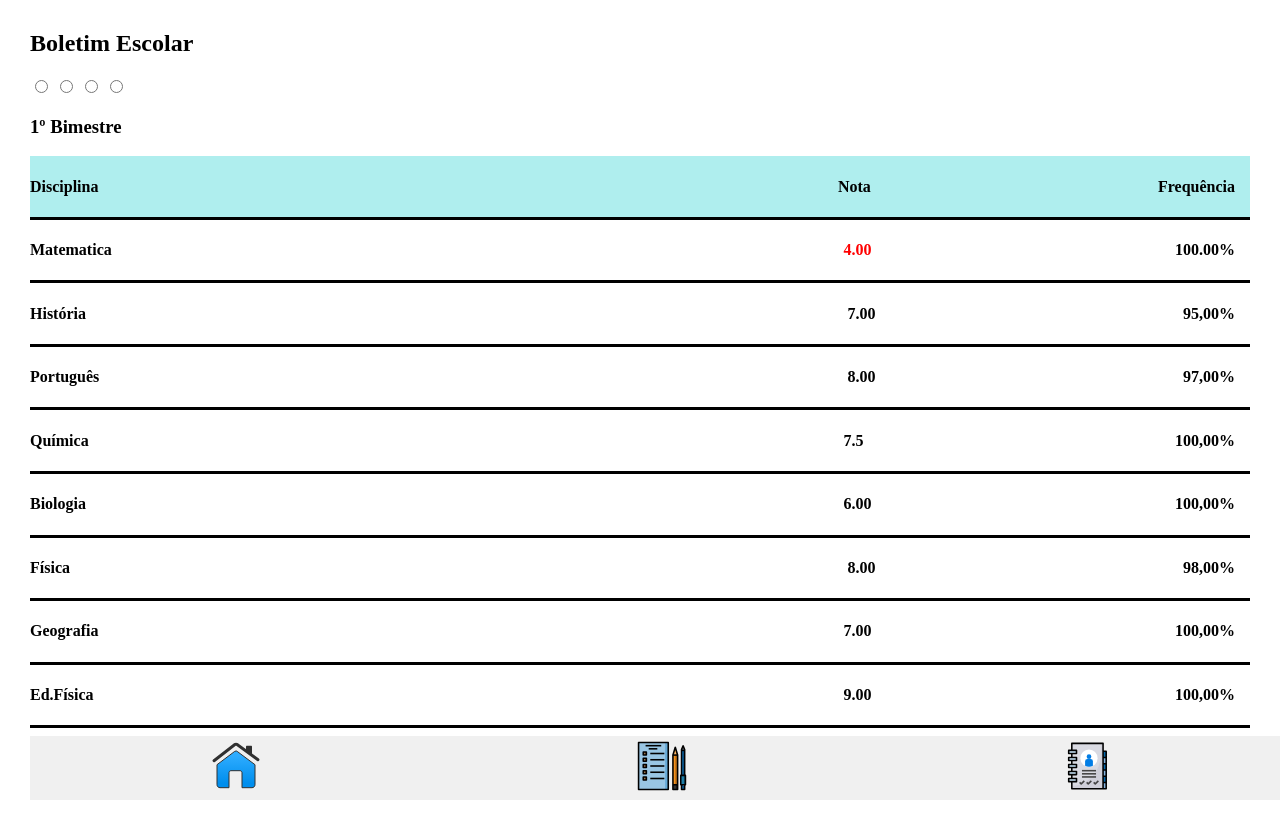
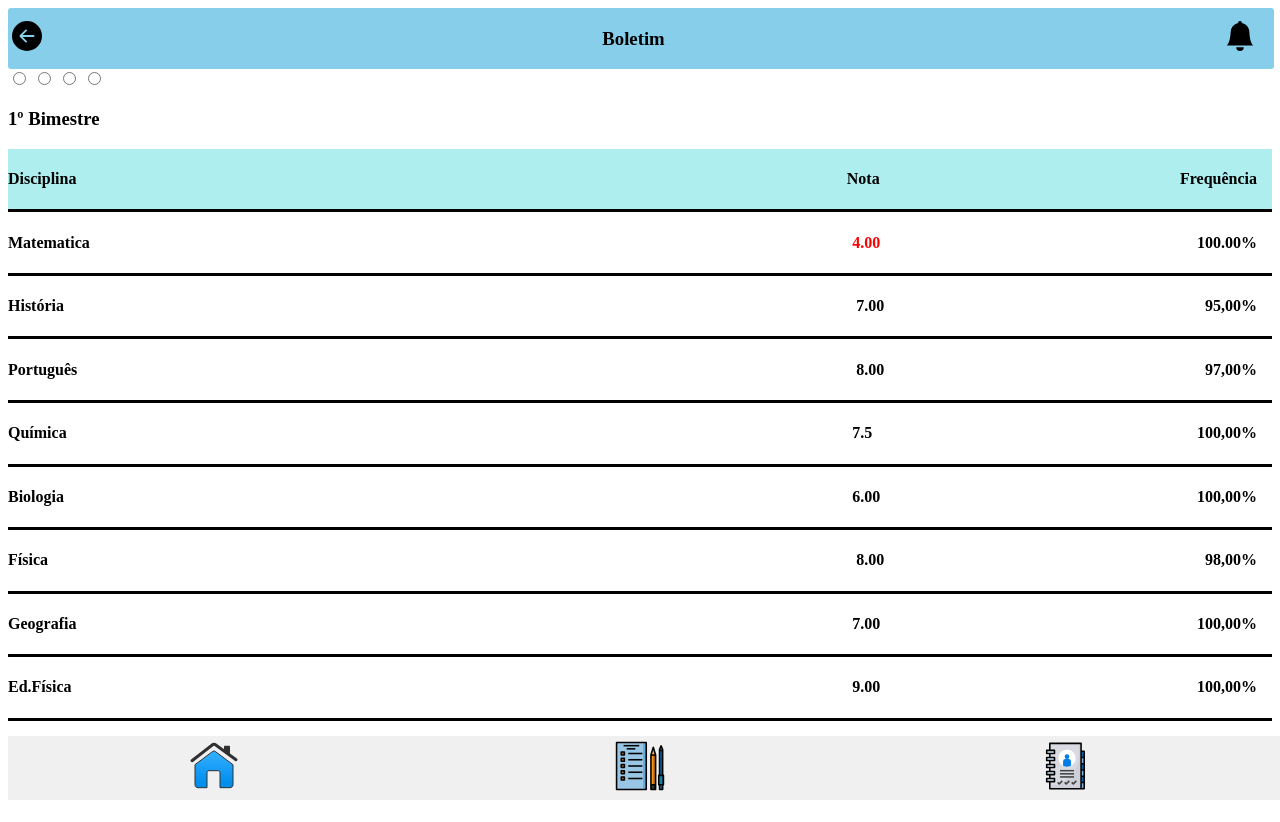
Before and after one commit to olucas8oliveira/Site-Appescola, a plain HTML site: page Boletim.html in a window 1280 px wide. After the commit the page ends 800 px from the top, so only its background shows below. Drawn offline with Linux system fonts and the light colour scheme.

Commit message:
inserção do menu na parte de cima

```diff
--- a/Boletim.html
+++ b/Boletim.html
@@ -10,7 +10,19 @@
 <body>
     <div class="cabecalho">
         <div class="Bem_vindo">
-            <h2>Boletim Escolar</h2>
+            <div class="menu_perfil">
+                <div class="icone-voltar">
+                    <a href="#"> <img src="imagens/icone-voltar.svg" alt="">
+                    </a>
+                </div>
+                <h3>Boletim</h3>
+                <div class="conteudo-menu_perfil">
+                    <a href="#"> <img src="imagens/icone-notificações.svg" alt="">
+                    </a>
+                </div>
+            </div>
+        </div>
+    </div>
              <div class="carossel">
                 <section class="slider">
                     <input name='slide' type="radio" >
--- a/css/boletim.css
+++ b/css/boletim.css
@@ -1,11 +1,44 @@
+
 html{
 margin:0 auto;
 }
 
-
-body{
+.body{
     margin:30px;
-
+    }
+    .menu_perfil{
+        min-width: 320px;
+        width: 100%;
+        top:0;
+        position: relative !important;
+        display: flex;
+        justify-content: space-between;
+        background-color: #87CEEB;
+        border: 1px solid transparent;
+        border-radius: 2px;
+        border-radius: 3px;
+    }
+    .conteudo-menu_perfil{
+    padding-right:15px;
+    }
+    .menu_perfil a img{
+        width: 30px;
+        margin-top: 8px;
+        margin-top: 12px;
+        margin-left: 3px;
+        margin-right: 3px;
+    }
+    .menu_perfil{
+        min-width: 320px;
+        width: 100%;
+        position: fixed;
+        top: 0;
+        display: flex;
+        justify-content: space-between;
+        background-color: #87CEEB;
+        border: 1px solid transparent;
+        border-radius: 2px;
+        border-radius: 3px;
     }
     .container{
         min-width: 320px
```
